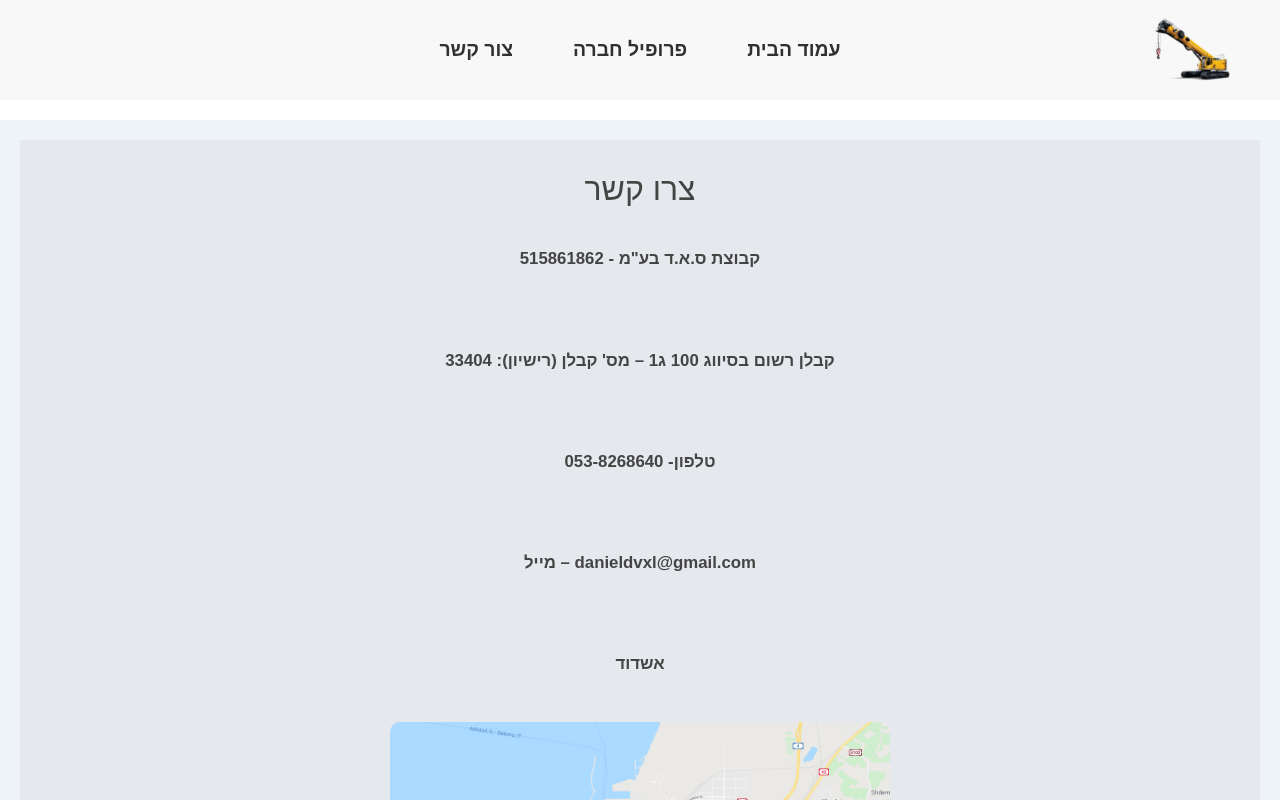
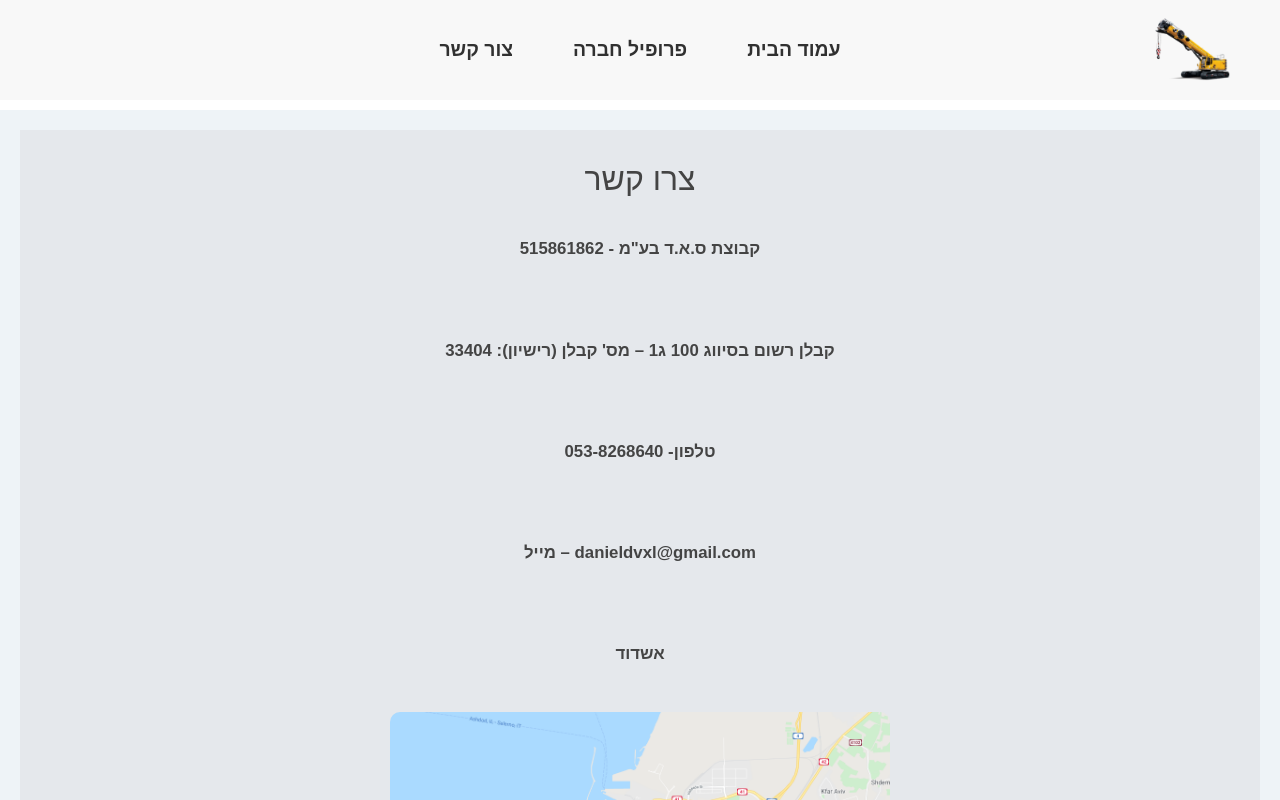
Before and after one commit to Leon-A1/DanielDanilovSAD, a React (Create React App) app: page /getintouch in a window 1280 px wide. Shown: the top 800 px of the page. Built offline with nearby package versions, Linux system fonts and the light colour scheme.

Commit message:
finished pages

```diff
--- a/src/Assets/css/company-profile.css
+++ b/src/Assets/css/company-profile.css
@@ -2,7 +2,7 @@
   background-color: #eef3f7;
   position: absolute;
   width: 100%;
-  top: 120px;
+  top: 110px;
 
   /* bottom: 0; */
   /* height: 100%; */
```
